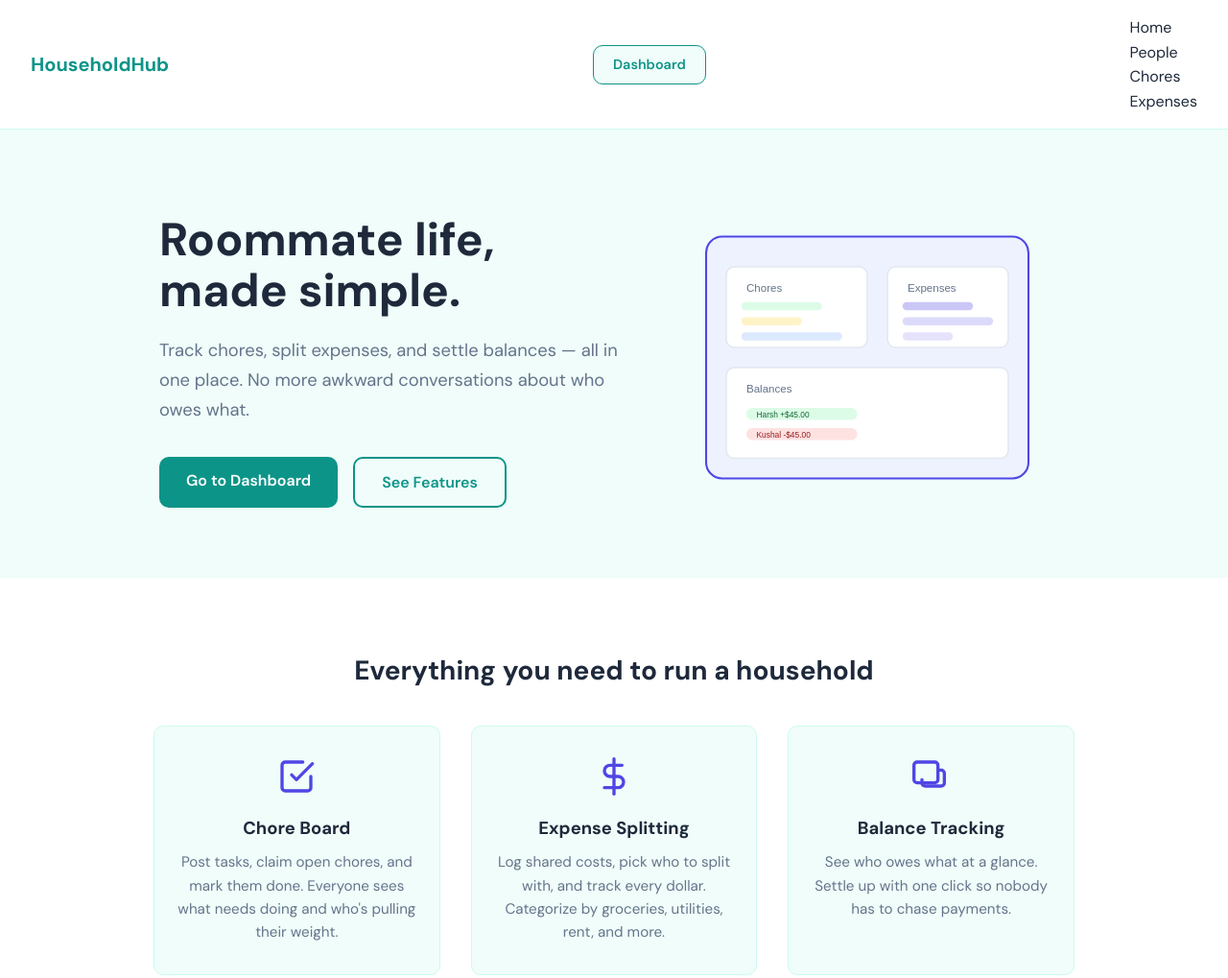
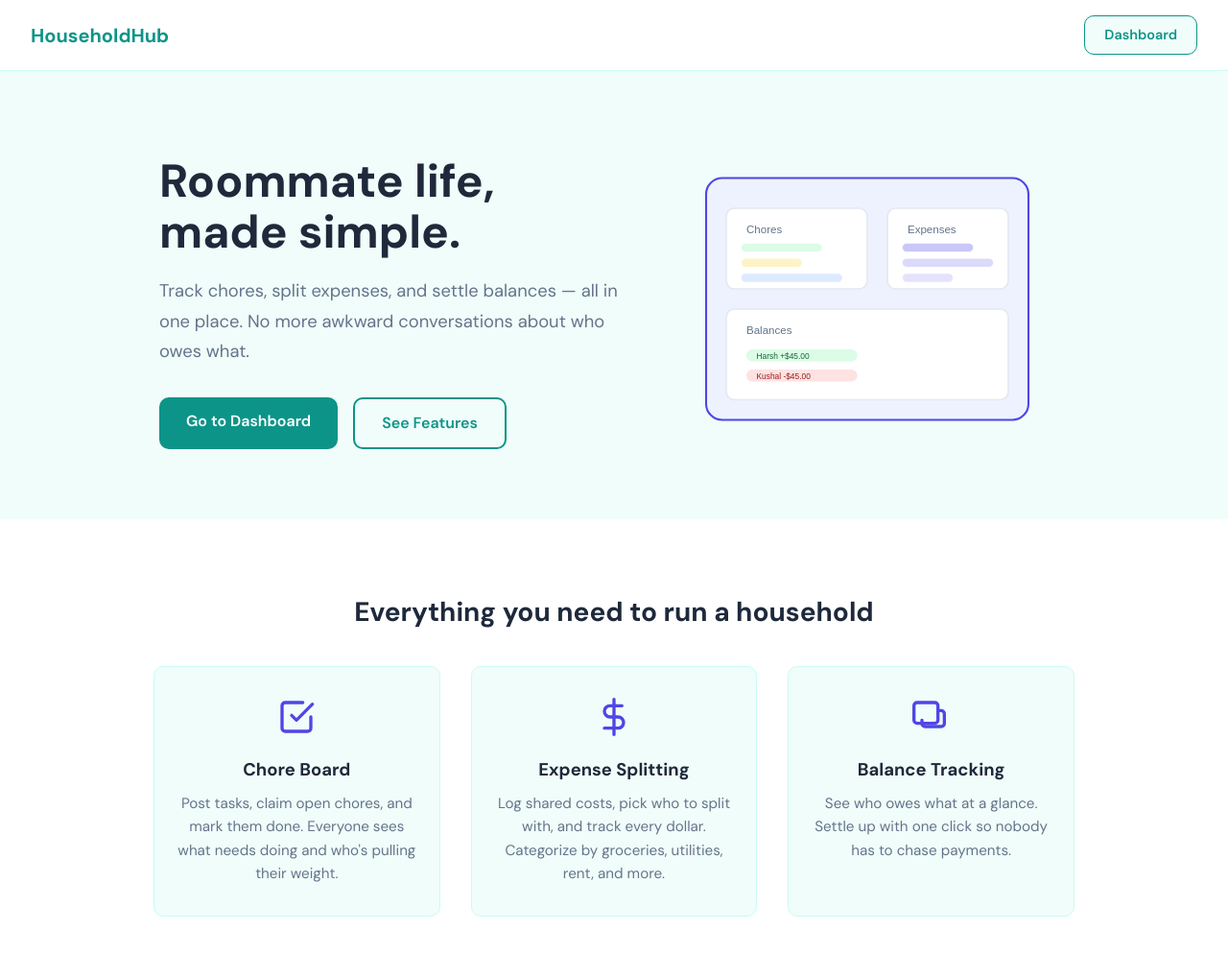
Before and after one commit to Kushal187/household-hub, a website: page frontend/index.html in a window 1280 px wide. Shown: the top 1019 px of the page at 96% size. Drawn offline with Linux system fonts and the light colour scheme.

Commit message:
fixed merge conflicts

```diff
--- a/frontend/index.html
+++ b/frontend/index.html
@@ -23,12 +23,6 @@
       <div class="landing-nav-links">
         <a href="/dashboard.html" class="btn-secondary">Dashboard</a>
       </div>
-      <ul class="nav-links">
-        <li><a href="/" class="active">Home</a></li>
-        <li><a href="/people.html">People</a></li>
-        <li><a href="/chores.html">Chores</a></li>
-        <li><a href="/expenses.html">Expenses</a></li>
-      </ul>
     </nav>
 
     <header class="hero">
```
